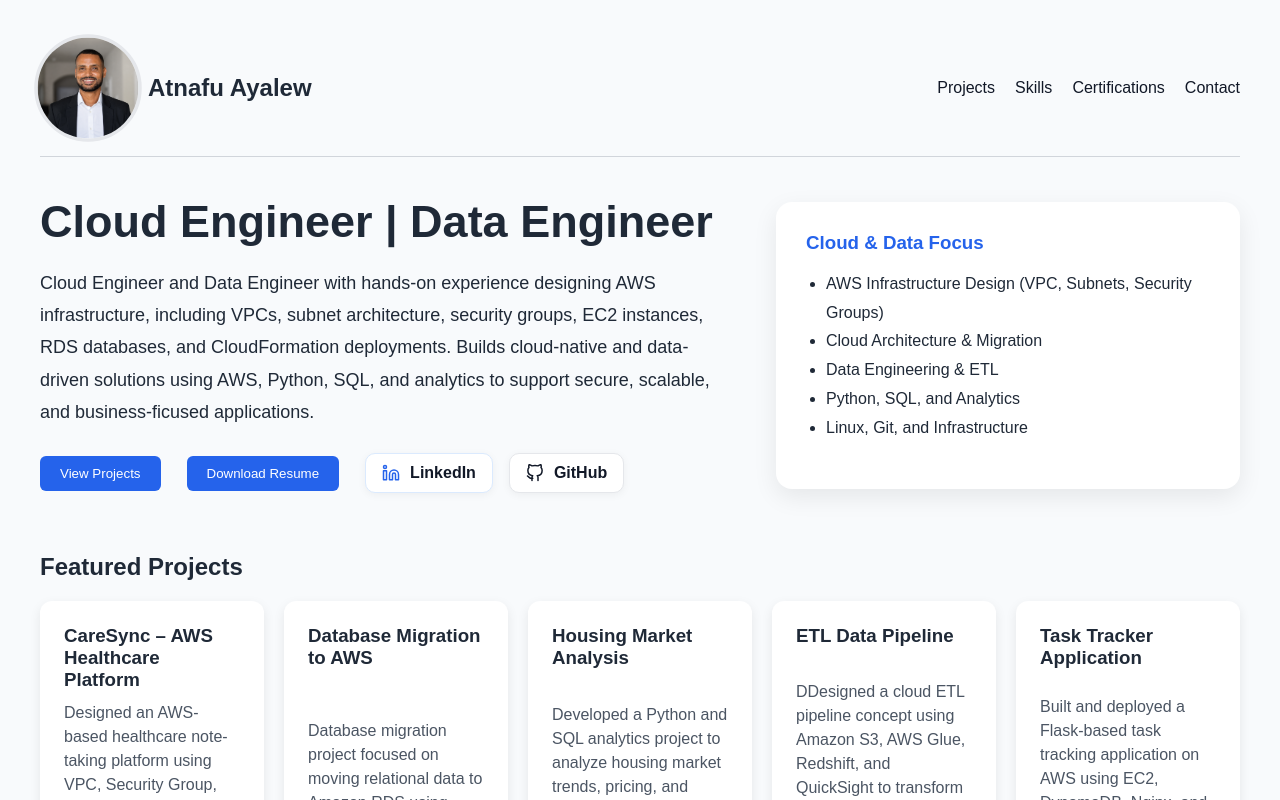
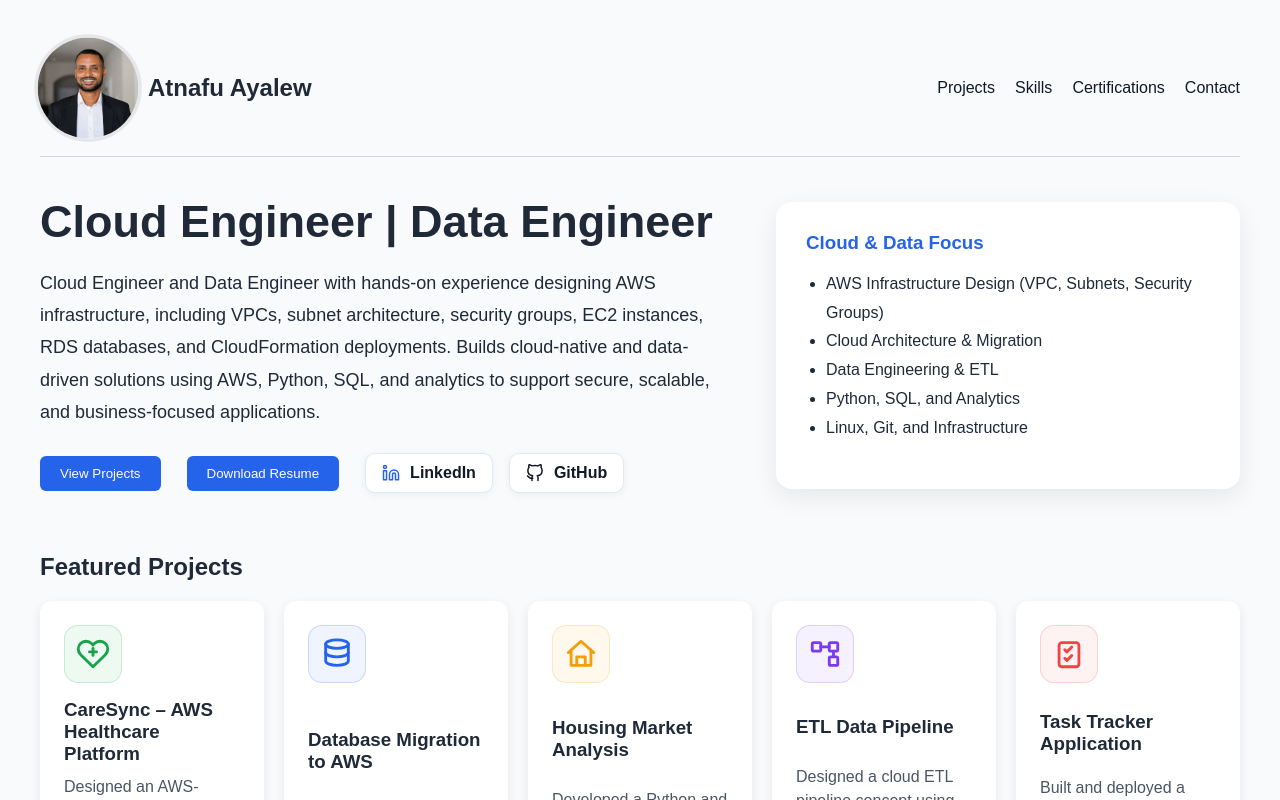
Before and after one commit to atnafb/cloud-portfolio, a React (Vite) app: page / in a window 1280 px wide. Shown: the top 800 px of the page. Built offline with nearby package versions, Linux system fonts and the light colour scheme.

Commit message:
Polish portfolio UI and add project icons

```diff
--- a/src/App.jsx
+++ b/src/App.jsx
@@ -49,6 +49,63 @@
     <path d="M7 7h10v10" />
   </svg>
 );
+
+const ProjectIcon = ({ type, color }) => {
+  const commonProps = {
+    xmlns: "http://www.w3.org/2000/svg",
+    width: 34,
+    height: 34,
+    viewBox: "0 0 24 24",
+    fill: "none",
+    stroke: color,
+    strokeWidth: 2,
+    strokeLinecap: "round",
+    strokeLinejoin: "round",
+  };
+
+  const icons = {
+    healthcare: (
+      <svg {...commonProps}>
+        <path d="M20.8 4.6a5.5 5.5 0 0 0-7.8 0L12 5.6l-1-1a5.5 5.5 0 0 0-7.8 7.8l1 1L12 21l7.8-7.6 1-1a5.5 5.5 0 0 0 0-7.8Z" />
+        <path d="M12 8v5" />
+        <path d="M9.5 10.5h5" />
+      </svg>
+    ),
+    database: (
+      <svg {...commonProps}>
+        <ellipse cx="12" cy="5" rx="8" ry="3" />
+        <path d="M4 5v6c0 1.7 3.6 3 8 3s8-1.3 8-3V5" />
+        <path d="M4 11v6c0 1.7 3.6 3 8 3s8-1.3 8-3v-6" />
+      </svg>
+    ),
+    housing: (
+      <svg {...commonProps}>
+        <path d="M3 11 12 3l9 8" />
+        <path d="M5 10v10h14V10" />
+        <path d="M9 20v-6h6v6" />
+      </svg>
+    ),
+    pipeline: (
+      <svg {...commonProps}>
+        <rect x="3" y="4" width="6" height="6" rx="1" />
+        <rect x="15" y="4" width="6" height="6" rx="1" />
+        <rect x="15" y="14" width="6" height="6" rx="1" />
+        <path d="M9 7h6" />
+        <path d="M18 10v4" />
+      </svg>
+    ),
+    task: (
+      <svg {...commonProps}>
+        <rect x="5" y="4" width="14" height="17" rx="2" />
+        <path d="M9 9l1.5 1.5L14 7" />
+        <path d="M9 15l1.5 1.5L14 13" />
+      </svg>
+    ),
+  };
+
+  return icons[type];
+};
+
 function App() {
   const projects = [
     {
@@ -56,6 +113,8 @@
       description:
         "Designed an AWS-based healthcare note-taking platform using VPC, Security Group, RDS MySQL, DB Subnet Group, and CloudFormation to support secure cloud-native application deployment.",
       tags: ["AWS", "RDS", "Lambda", "Cognito"],
+      icon: "healthcare",
+      color: "#16a34a",
       link: "https://github.com/atnafb/atnafb",
     },
     {
@@ -63,6 +122,8 @@
       description:
         "Database migration project focused on moving relational data to Amazon RDS using AWS DMS and CloudWatch monitoring.",
       tags: ["AWS DMS", "RDS", "CloudWatch", "Migration"],
+      icon: "database",
+      color: "#2563eb",
       link: "https://github.com/atnafb",
     },
     {
@@ -70,13 +131,17 @@
       description:
         "Developed a Python and SQL analytics project to analyze housing market trends, pricing, and inventory patterns using data cleaning, transformation, and visualization workflows.",
       tags: ["Python", "SQL", "Pandas", "Analytics"],
+      icon: "housing",
+      color: "#f59e0b",
       link: "https://github.com/atnafb/NC_housing_market",
     },
     {
       title: "ETL Data Pipeline",
       description:
-        "DDesigned a cloud ETL pipeline concept using Amazon S3, AWS Glue, Redshift, and QuickSight to transform raw data into structured datasets for reporting and analytics. [in progress]",
+        "Designed a cloud ETL pipeline concept using Amazon S3, AWS Glue, Redshift, and QuickSight to transform raw data into structured datasets for reporting and analytics. [in progress]",
       tags: ["S3", "Glue", "Redshift", "QuickSight"],
+      icon: "pipeline",
+      color: "#7c3aed",
       link: "https://github.com/atnafb",
     },
     {
@@ -84,6 +149,8 @@
       description:
         "Built and deployed a Flask-based task tracking application on AWS using EC2, DynamoDB, Nginx, and Linux to practice cloud deployment, infrastructure setup, and application hosting.",
       tags: ["Flask", "DynamoDB", "EC2", "Linux"],
+      icon: "task",
+      color: "#ef4444",
       link: "https://github.com/atnafb/taskTracker",
     },
   ];
@@ -162,7 +229,7 @@
             infrastructure, including VPCs, subnet architecture, security groups, EC2
             instances, RDS databases, and CloudFormation deployments. Builds cloud-native
             and data-driven solutions using AWS, Python, SQL, and analytics to support
-            secure, scalable, and business-ficused applications.
+            secure, scalable, and business-focused applications.
           </p>
 
           <div
@@ -271,6 +338,22 @@
                 justifyContent: "space-between",
               }}
             >
+              <div
+                style={{
+                  display: "inline-flex",
+                  alignItems: "center",
+                  justifyContent: "center",
+                  width: "56px",
+                  height: "56px",
+                  borderRadius: "14px",
+                  backgroundColor: `${project.color}12`,
+                  border: `1px solid ${project.color}30`,
+                  marginBottom: "16px",
+                }}
+              >
+                <ProjectIcon type={project.icon} color={project.color} />
+              </div>
+
               <h3>{project.title}</h3>
               <p
                 style={{
```
